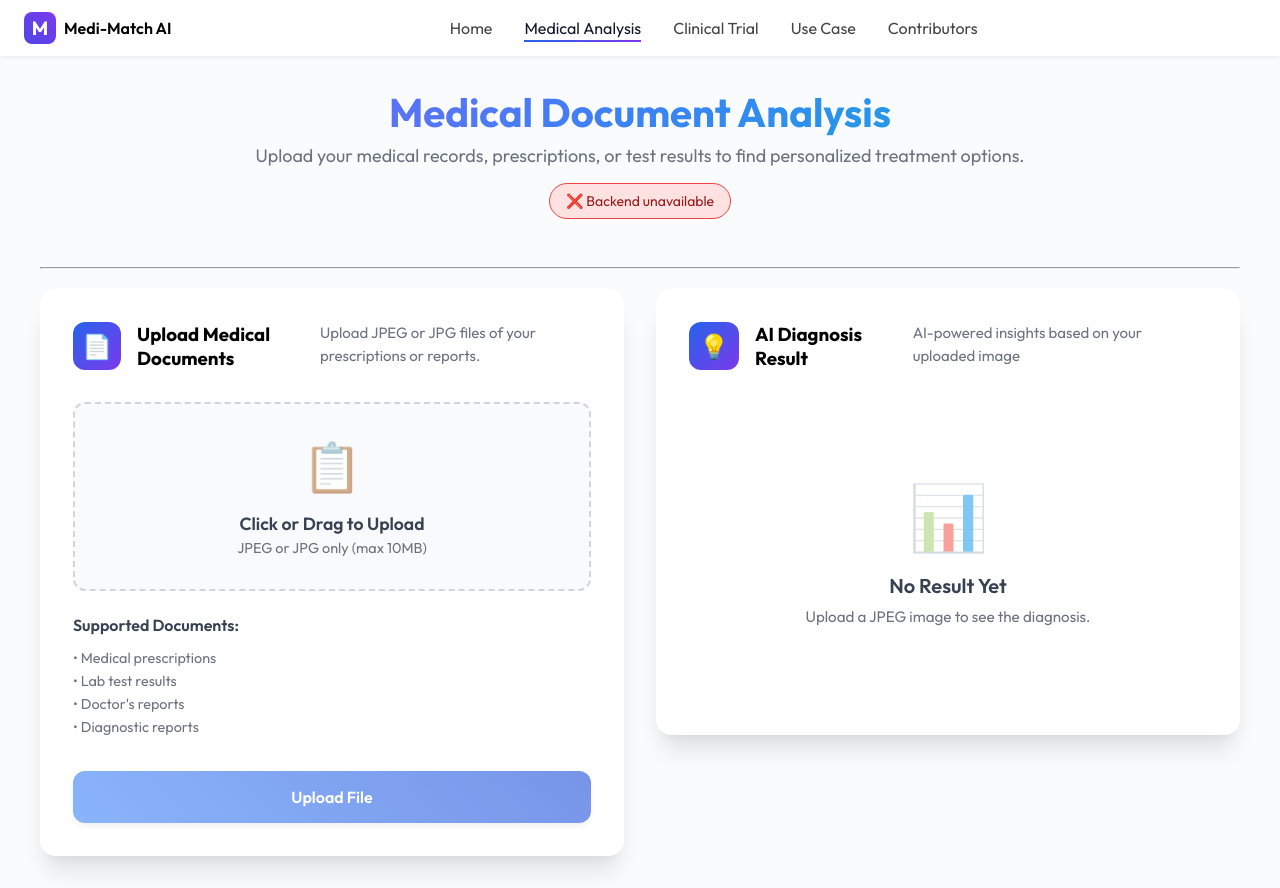
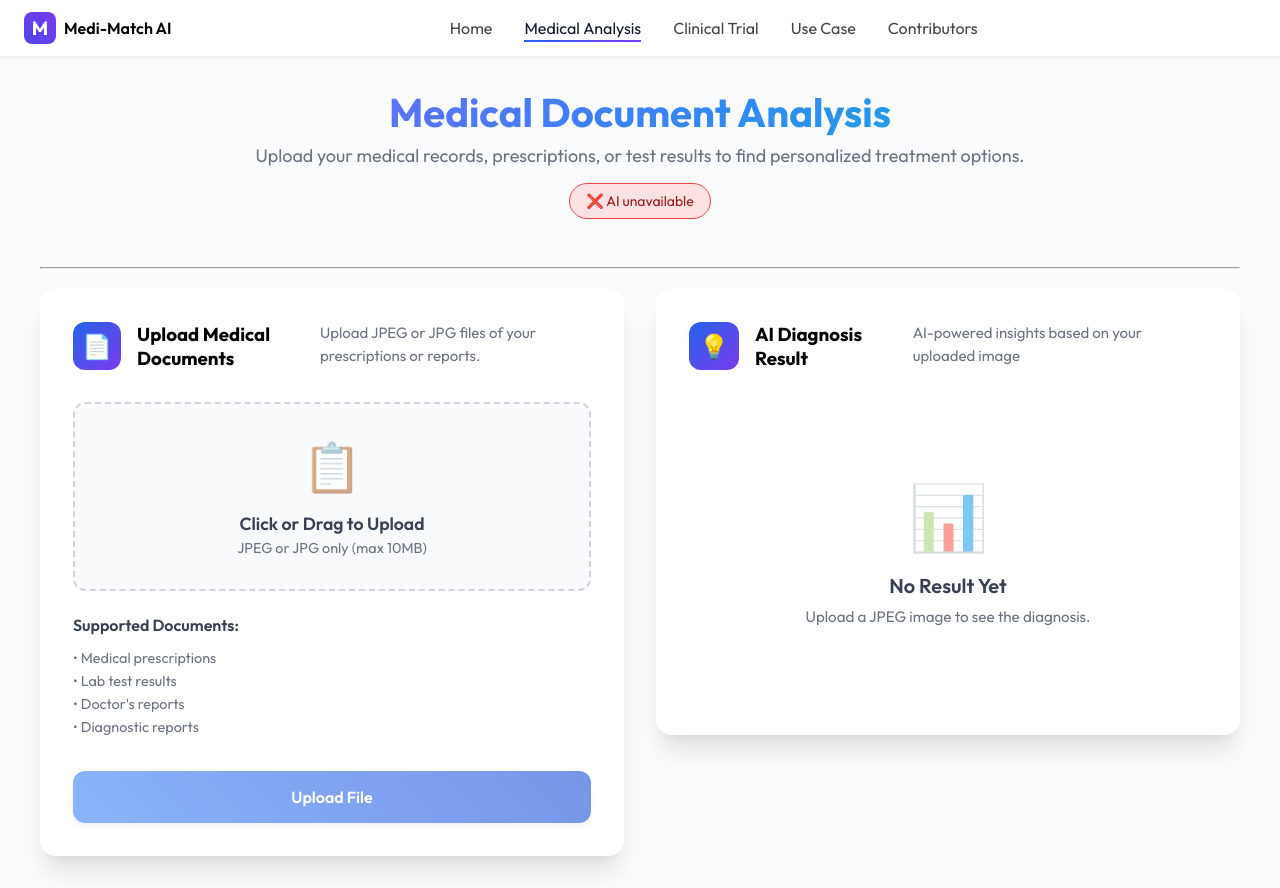
Before and after one commit to badoni003shreyansh/medi-match-frontend, a React (Create React App) app: page /medical_analysis in a window 1280 px wide. Built offline with nearby package versions, Linux system fonts and the light colour scheme; no server answers; the HTML template or start-up script is replaced by a standard one.

Commit message:
few ui changes

```diff
--- a/src/pages/Clinical/Clinical.jsx
+++ b/src/pages/Clinical/Clinical.jsx
@@ -143,9 +143,9 @@ export default function Clinical() {
             {/* Backend Status Indicator */}
             <div className="backend-status">
               <span className={`status-indicator ${backendStatus}`}>
-                {backendStatus === "checking" && "🔄 Checking backend..."}
-                {backendStatus === "healthy" && "✅ Backend connected"}
-                {backendStatus === "unhealthy" && "❌ Backend unavailable"}
+                {backendStatus === "checking" && "🔄 Checking AI..."}
+                {backendStatus === "healthy" && "✅ AI connected"}
+                {backendStatus === "unhealthy" && "❌ AI unavailable"}
               </span>
             </div>
           </div>
--- a/src/pages/Medical/Medical.jsx
+++ b/src/pages/Medical/Medical.jsx
@@ -139,9 +139,9 @@ const Medical = () => {
           {/* Backend Status Indicator */}
           <div className="backend-status">
             <span className={`status-indicator ${backendStatus}`}>
-              {backendStatus === "checking" && "🔄 Checking backend..."}
-              {backendStatus === "healthy" && "✅ Backend connected"}
-              {backendStatus === "unhealthy" && "❌ Backend unavailable"}
+              {backendStatus === "checking" && "🔄 Checking AI..."}
+              {backendStatus === "healthy" && "✅ AI connected"}
+              {backendStatus === "unhealthy" && "❌ AI unavailable"}
             </span>
           </div>
         </div>
```
